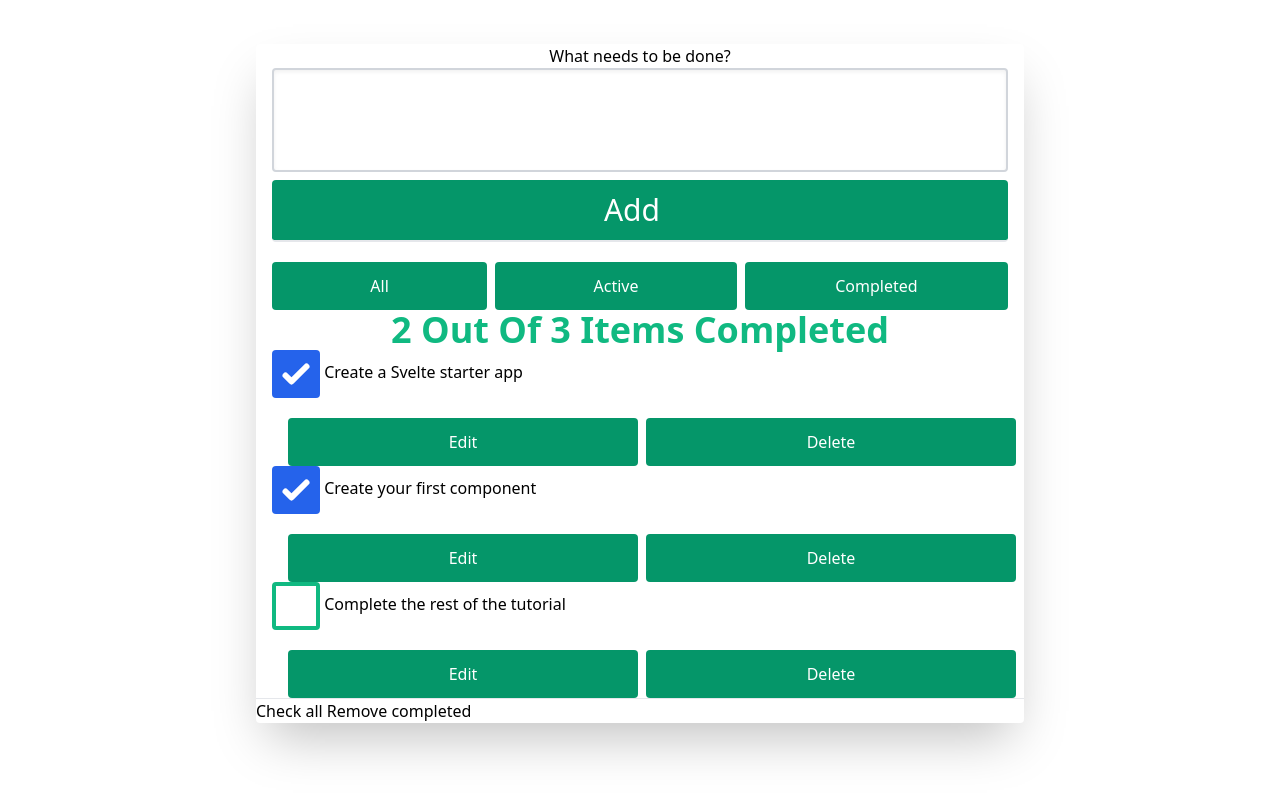
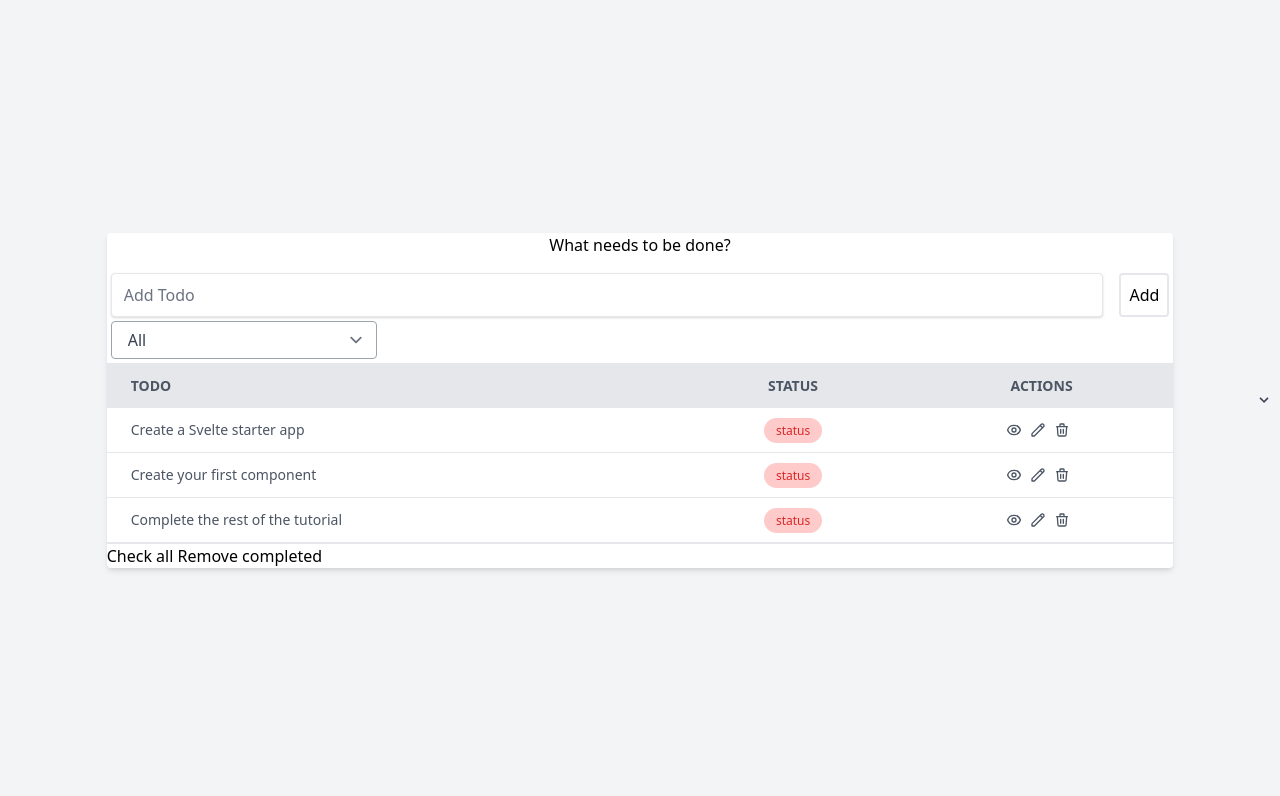
Before and after one commit to SharmileeT/vercel, a Svelte app: page / in a window 1280 px wide. Shown: the top 796 px of the page. Built offline with nearby package versions, Linux system fonts and the light colour scheme.

Commit message:
style changed with tailwind

```diff
--- a/src/components/Todos.svelte
+++ b/src/components/Todos.svelte
@@ -17,93 +17,96 @@
       newTodoName = ''
     }
 
-    let filter = 'all'
+    let filter = 'All'
     const filterTodos = (filter, todos) =>
-      filter === 'active' ? todos.filter(t => !t.completed) :
-      filter === 'completed' ? todos.filter(t => t.completed) :
+      filter === 'Active' ? todos.filter(t => !t.completed) :
+      filter === 'Inactive' ? todos.filter(t => t.completed) :
       todos
-
+      let selected;
   </script>
 
   <!-- Todos.svelte -->
-  <div class="max-w-3xl mx-auto mt-11  bg-white rounded shadow-2xl">
+  <div class="overflow-x-auto">
+    <div class="min-w-screen min-h-screen bg-gray-100 flex items-center justify-center  font-sans overflow-hidden">
+        <div class="w-full lg:w-5/6">
+            <div class="bg-white shadow-md rounded my-6">
+    <!-- NewTodo -->
+              <div class="m-1">
+                <h2 class="m-0 flex-initial text-center">
+                  <label for="todo-0" class="leading-4 font-light
+                  p-3.5 mb-4 text-center">
+                    What needs to be done?
+                  </label>
+                </h2>
+                <div class="flex mt-4">
+                    <input bind:value={newTodoName} class="shadow appearance-none border rounded w-full py-2 px-3 mr-4 text-grey-darker" placeholder="Add Todo">
+                    <button class="flex-no-shrink p-2 border-2 rounded text-teal border-teal hover:text-white hover:bg-teal" on:click={() => addTodo()}>Add</button>
+                </div>
+            </div>
 
-    <!-- NewTodo -->
-    <form on:submit|preventDefault={addTodo} class="m-4" >
-      <h2 class="m-0 flex-initial text-center">
-        <label for="todo-0" class="leading-4 font-light
-        p-3.5 mb-4 text-center">
-          What needs to be done?
-        </label>
-      </h2>
-      <input bind:value={newTodoName} type="text" id="todo-0" autocomplete="off"
-       class="p-8 border-2 border-solid
-      border-gray-300 shadow-inner w-full inline-block text-3xl rounded" />
-      <button type="submit" disabled=""
-      class="w-full inline-block text-3xl py-3 pr-4 border-b-2 border-solid
-      rounded transition duration-500 ease-in-out bg-green-600 hover:bg-yellow-600
-      transform hover:-translate-y-1 hover:scale-100  text-white mt-2 ">
-        Add
-      </button>
-    </form>
+
+
 
     <!-- Filter -->
-    <div class="w-full -my-0 flex justify-between mt-5 mx-4 ">
-      <button class="rounded transition duration-500 ease-in-out bg-green-600 hover:bg-yellow-600
-      transform hover:-translate-y-1 hover:scale-100  py-3 px-4 mr-2 flex-auto text-white toggle-btn" class:btn__primary={filter === 'all'} aria-pressed={filter === 'all'} on:click={()=> filter = 'all'} >
-        <span class="absolute w-1 h-1 overflow-hidden">Show</span>
-        <span>All</span>
-        <span class="absolute w-1 h-1 overflow-hidden">tasks</span>
-      </button>
-      <button class="rounded py-3 px-4 mr-2 flex-auto transition duration-500 ease-in-out bg-green-600 hover:bg-yellow-600
-      transform hover:-translate-y-1 hover:scale-100   text-white toggle-btn" class:btn__primary={filter === 'active'} aria-pressed={filter === 'active'} on:click={()=> filter = 'active'} >
-        <span class="absolute w-1 h-1 overflow-hidden">Show</span>
-        <span>Active</span>
-        <span class="absolute w-1 h-1 overflow-hidden">tasks</span>
-      </button>
-      <button class="rounded py-3 px-2 mr-8 flex-auto transition duration-500 ease-in-out bg-green-600 hover:bg-yellow-600
-      transform hover:-translate-y-1 hover:scale-100  text-white capitalize toggle-btn" class:btn__primary={filter === 'completed'} aria-pressed={filter === 'completed'} on:click={()=> filter = 'completed'} >
-        <span class="absolute w-1 h-1 overflow-hidden">Show</span>
-        <span>Completed</span>
-        <span class="absolute w-1 h-1 overflow-hidden">tasks</span>
-      </button>
+    <div class="w-1/4">
+      <select bind:value={selected} on:change={()=> filter = selected}
+          class="m-1 h-full rounded border-t  border-r border-b block appearance-none w-full bg-white border-gray-400 text-gray-700 py-2 px-4 pr-8 leading-tight focus:outline-none focus:border-l focus:border-r focus:bg-white focus:border-gray-500">
+          <option >All</option>
+          <option >Active</option>
+          <option >Inactive</option>
+      </select>
+      <div
+          class="pointer-events-none absolute inset-y-0 right-0 flex items-center px-2 text-gray-700">
+          <svg class="fill-current h-4 w-4" xmlns="http://www.w3.org/2000/svg" viewBox="0 0 20 20">
+              <path d="M9.293 12.95l.707.707L15.657 8l-1.414-1.414L10 10.828 5.757 6.586 4.343 8z" />
+          </svg>
+      </div>
     </div>
+    <!-- TodosStatus -->
+    <table class="min-w-max w-full table-auto">
+      <thead>
+          <tr class="bg-gray-200 text-gray-600 uppercase text-sm leading-normal">
+              <th class="py-3 px-6 text-left">Todo</th>
+              <th class="py-3 px-6 text-center">Status</th>
+              <th class="py-3 px-6 text-center">Actions</th>
+          </tr>
+      </thead>
+      <tbody class="text-gray-600 text-sm font-light">
+    {#each filterTodos(filter, todos) as todo (todo.id)}
 
-    <!-- TodosStatus -->
-    <h2 id="list-heading" class="px-4 text-center text-4xl font-black text-green-500 capitalize">{completedTodos} out of {totalTodos} items completed</h2>
-
-    <!-- Todos -->
-    <ul role="list" class="mx-4 todo-list stack-large" aria-labelledby="list-heading">
-    {#each filterTodos(filter, todos) as todo (todo.id)}
-      <li class="todo">
-        <div class="stack-small">
-          <div class="c-cb">
-              <input type="checkbox" id="todo-{todo.id}"
-                on:click={() => todo.completed = !todo.completed}
-                checked={todo.completed} class="box-border h-12 w-12 p-4 border-4 border-green-500 rounded"
-              />
-              <label for="todo-{todo.id}" class="todo-label">
-              {todo.name}
-            </label>
+    <tr class="border-b border-gray-200 hover:bg-gray-100">
+      <td class="py-3 px-6 text-left whitespace-nowrap">
+          <div class="flex items-center">
+            <span class="font-medium">{todo.name}</span>
           </div>
-          <div class="w-full -my-0 flex justify-between mt-5 mx-4">
-            <button type="button" class="rounded transition duration-500 ease-in-out bg-green-600 hover:bg-yellow-600
-            transform hover:-translate-y-1 hover:scale-100  py-3 px-4 mr-2 flex-auto text-white toggle-btn">
-              Edit <span class="absolute w-1 h-1 overflow-hidden">{todo.name}</span>
-            </button>
-            <button type="button" class="rounded transition duration-500 ease-in-out bg-green-600 hover:bg-red-600
-            transform hover:-translate-y-1 hover:scale-100  py-3 px-4 mr-2 flex-auto text-white toggle-btn"
-              on:click={() => removeTodo(todo)}
-            >
-              Delete <span class="absolute w-1 h-1 overflow-hidden">{todo.name}</span>
-            </button>
+      </td>
+      <td class="py-3 px-6 text-center">
+        <span class="bg-red-200 text-red-600 py-1 px-3 rounded-full text-xs" class:completed={todo.completed}>status</span>
+    </td>
+    <td class="py-3 px-6 text-center">
+      <div class="flex item-center justify-center">
+          <div class="w-4 mr-2 transform hover:text-purple-500 hover:scale-110">
+              <svg xmlns="http://www.w3.org/2000/svg" fill="none" viewBox="0 0 24 24" stroke="currentColor">
+                  <path stroke-linecap="round" stroke-linejoin="round" stroke-width="2" d="M15 12a3 3 0 11-6 0 3 3 0 016 0z" />
+                  <path stroke-linecap="round" stroke-linejoin="round" stroke-width="2" d="M2.458 12C3.732 7.943 7.523 5 12 5c4.478 0 8.268 2.943 9.542 7-1.274 4.057-5.064 7-9.542 7-4.477 0-8.268-2.943-9.542-7z" />
+              </svg>
           </div>
-        </div>
-      </li>
-    {:else}
-      <li>Nothing to do here!</li>
+          <div class="w-4 mr-2 transform hover:text-purple-500 hover:scale-110">
+              <svg xmlns="http://www.w3.org/2000/svg" fill="none" viewBox="0 0 24 24" stroke="currentColor">
+                  <path stroke-linecap="round" stroke-linejoin="round" stroke-width="2" d="M15.232 5.232l3.536 3.536m-2.036-5.036a2.5 2.5 0 113.536 3.536L6.5 21.036H3v-3.572L16.732 3.732z" />
+              </svg>
+          </div>
+          <div class="w-4 mr-2 transform hover:text-purple-500 hover:scale-110" on:click={() => removeTodo(todo)}>
+              <svg xmlns="http://www.w3.org/2000/svg" fill="none" viewBox="0 0 24 24" stroke="currentColor">
+                  <path stroke-linecap="round" stroke-linejoin="round" stroke-width="2" d="M19 7l-.867 12.142A2 2 0 0116.138 21H7.862a2 2 0 01-1.995-1.858L5 7m5 4v6m4-6v6m1-10V4a1 1 0 00-1-1h-4a1 1 0 00-1 1v3M4 7h16" />
+              </svg>
+          </div>
+      </div>
+  </td>
+  </tr>
     {/each}
-    </ul>
+      </tbody>
+    </table>
 
     <hr />
 
@@ -114,3 +117,6 @@
     </div>
 
   </div>
+        </div>
+    </div>
+  </div>
```
